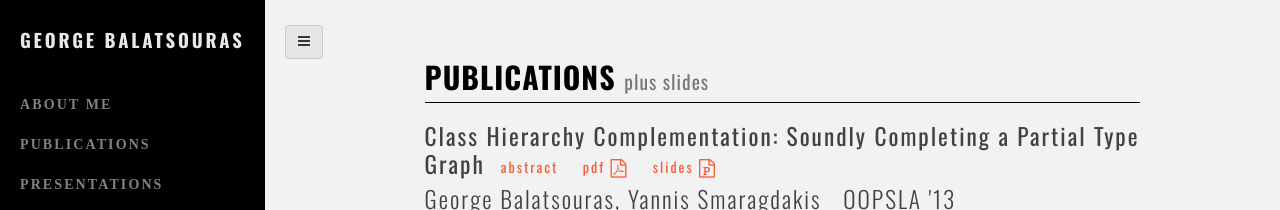
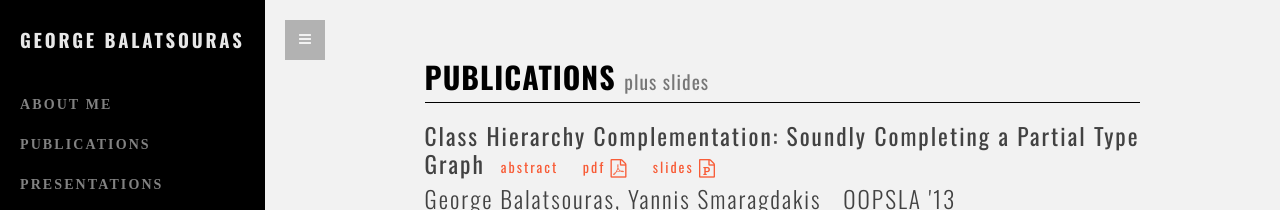
Before and after one commit to gbalats/gbalats.github.io, a Jekyll site: the page built from index.html, in a window 1280 px wide. Shown: the top 210 px of the page. Built offline with Jekyll 4.4.1, drawn with Linux system fonts in a browser that asks for light colours; some web fonts are replaced.

Commit message:
Fix toggle button.

```diff
--- a/_includes/sidebar.html
+++ b/_includes/sidebar.html
@@ -25,8 +25,8 @@
 
   <!-- Toggle Menu button -->
   <div class="fixed-menu-toggle-wrapper">
-    <a href="#menu-toggle" class="btn btn-default" id="menu-toggle">
+    <div id="menu-toggle">
       <i class="fa fa-reorder"></i>
-    </a>
+    </div>
   </div>
 </div><!-- /#theMenu -->
--- a/_sass/_sidebar.scss
+++ b/_sass/_sidebar.scss
@@ -158,16 +158,20 @@
 /* Button that toggles menu */
 
 #menu-toggle {
+    font-size: 14px;
     position: fixed;
+    width: 40px;
+    height: 40px;
+    line-height: 40px;
     z-index: 1;
-    background: darken($background-color, 5%);
+    background: darken($background-color, 25%);
+    color: $background-color;
     text-align: center;
 
     @include transition(all .1s ease-in-out);
 
     &:hover {
-        color: $background-color;
-        background: darken($background-color, 20%);
+        background: darken($background-color, 50%);
         @include transition(all .1s ease-in-out);
     }
 }
@@ -176,7 +180,7 @@
 /* Absolute positioned wrapper for the element you want to fix position */
 .fixed-menu-toggle-wrapper {
     position: absolute;
-    top: 25px;
+    top: 20px;
     right: -20px;
 }
 
```
